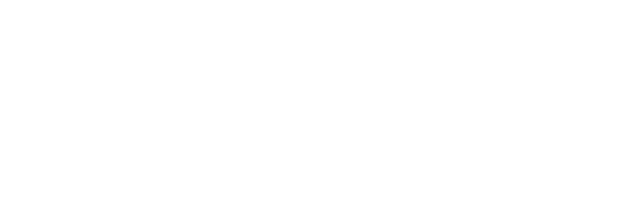
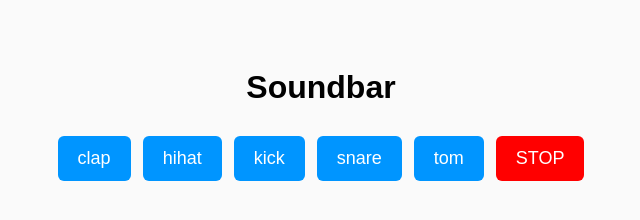
Before and after one commit to acciojob/Soundbar-subishga06, a website: page main.html in a window 1280 px wide. Shown: the whole page, without its empty margins (319-959 px from the left). Drawn offline with Linux system fonts and the light colour scheme.

Commit message:
created a submission

```diff
--- a/main.html
+++ b/main.html
@@ -1,16 +1,15 @@
 <!DOCTYPE html>
+<html>
+<head>
+    <title>Soundbar</title>
+    <link rel="stylesheet" href="styles.css">
+</head>
+<body>
 
-<html>
+<h1>Soundbar</h1>
 
-<head>
-	<link rel="stylesheet" href="styles.css">
-</head>
+<div id="buttons"></div>
 
-<body>
-	<!-- the entire body must be written by student -->
-    <script type="text/javascript" src="./script.js">
-</script>
-
+<script src="script.js"></script>
 </body>
-
 </html>
--- a/script.js
+++ b/script.js
@@ -1 +1,41 @@
-//your JS code here. If required.
+// List of sound names (same as file names inside /sounds folder)
+const sounds = ["clap", "hihat", "kick", "snare", "tom"];
+
+const buttonsDiv = document.getElementById("buttons");
+
+// Create sound buttons
+sounds.forEach(sound => {
+    const btn = document.createElement("button");
+    btn.classList.add("btn");
+    btn.innerText = sound;
+
+    btn.addEventListener("click", () => {
+        stopAllSounds();
+        const audio = new Audio(`./sounds/${sound}.wav`);
+        audio.play();
+        currentAudio = audio;
+    });
+
+    buttonsDiv.appendChild(btn);
+});
+
+// Create STOP button
+let currentAudio = null;
+
+const stopBtn = document.createElement("button");
+stopBtn.classList.add("stop");
+stopBtn.innerText = "STOP";
+
+stopBtn.addEventListener("click", () => {
+    stopAllSounds();
+});
+
+buttonsDiv.appendChild(stopBtn);
+
+// Function to stop audio
+function stopAllSounds() {
+    if (currentAudio) {
+        currentAudio.pause();
+        currentAudio.currentTime = 0;
+    }
+}
--- a/styles.css
+++ b/styles.css
@@ -1 +1,39 @@
-/*  your css code here. If applicable */
+body {
+    font-family: Arial, sans-serif;
+    text-align: center;
+    padding-top: 40px;
+    background: #fafafa;
+}
+
+#buttons {
+    display: flex;
+    flex-wrap: wrap;
+    justify-content: center;
+    gap: 12px;
+    margin-top: 30px;
+}
+
+.btn {
+    background-color: #0095ff;
+    color: white;
+    border: none;
+    padding: 12px 20px;
+    font-size: 18px;
+    border-radius: 6px;
+    cursor: pointer;
+    transition: 0.3s;
+}
+
+.btn:hover {
+    background-color: #0077cc;
+}
+
+.stop {
+    background-color: red;
+    color: white;
+    padding: 12px 20px;
+    border: none;
+    font-size: 18px;
+    border-radius: 6px;
+    cursor: pointer;
+}
```
